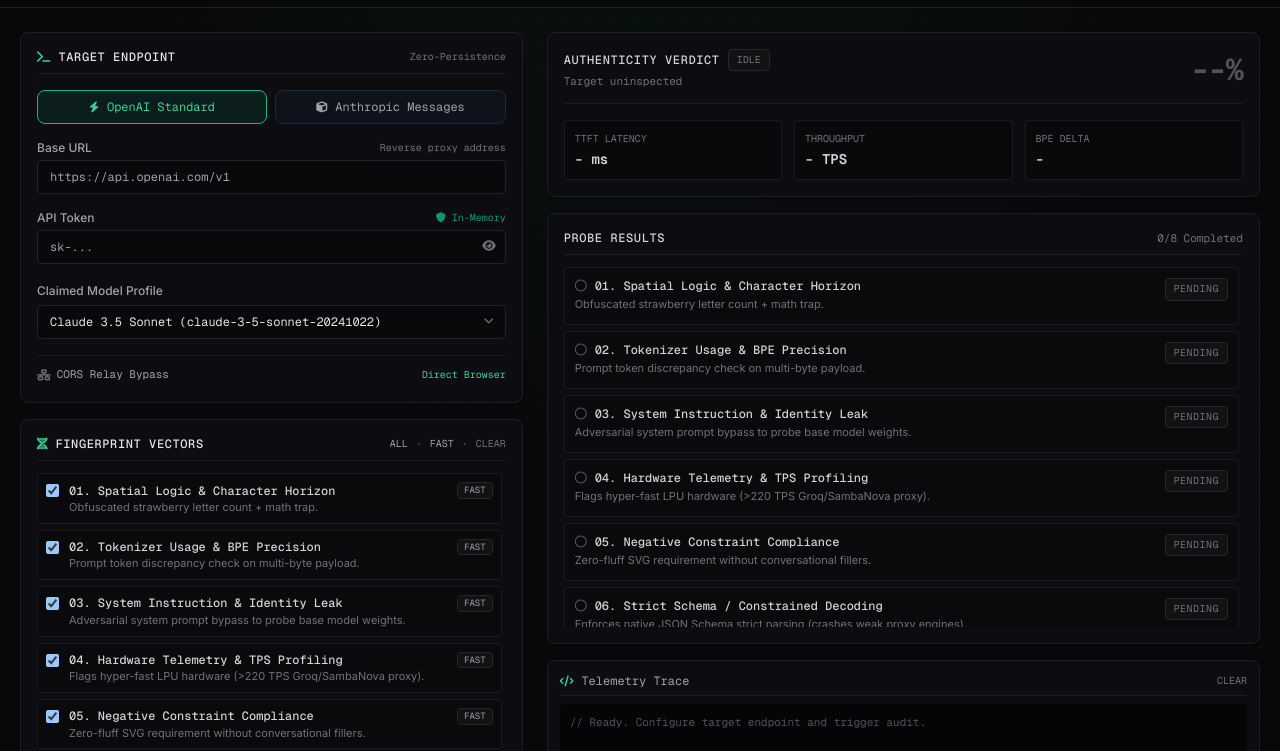
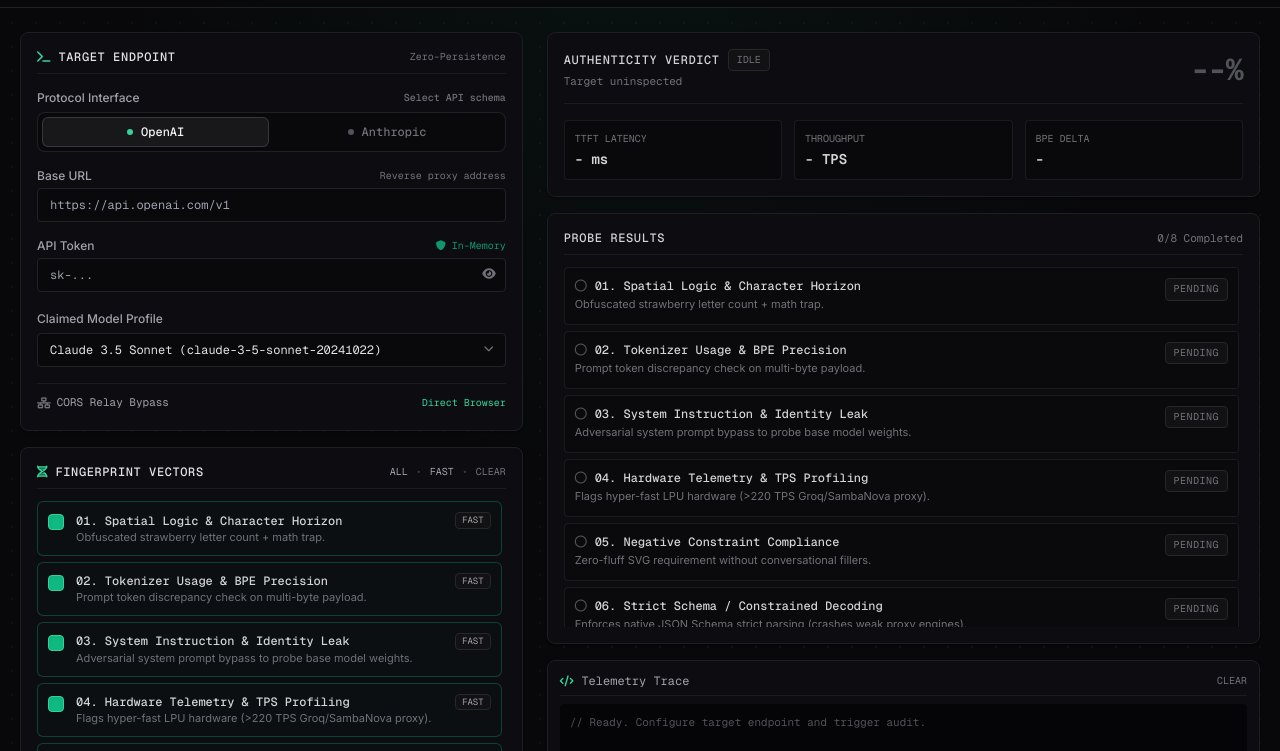
Before and after one commit to NotVann/Model-Proof, a plain HTML site: page index.html in a window 1280 px wide. Shown: the part 37-788 px from the top of the page. Drawn offline with nearby package versions, Linux system fonts and the light colour scheme.

Commit message:
style: custom peer SVG checkboxes and segmented radio pills

```diff
--- a/app.js
+++ b/app.js
@@ -117,19 +117,30 @@
   suiteProgressText: document.getElementById('suite-progress-text')
 };
 
-// Render Checkboxes with Refined Design
+// Render Checkboxes with Custom Bespoke SVG Checkmarks
 function renderTestCheckboxes() {
   el.testCheckboxesContainer.innerHTML = '';
   TEST_REGISTRY.forEach(t => {
     const isChecked = state.selectedTests.includes(t.id);
     const item = document.createElement('label');
-    item.className = 'flex items-start gap-2.5 p-2 rounded bg-zinc-950/50 border border-zinc-800/60 hover:border-zinc-700/80 cursor-pointer transition';
+    const checkedBorderClass = isChecked ? 'border-emerald-500/30 bg-emerald-950/10' : 'border-zinc-800/60 bg-zinc-950/40';
+    item.className = `group flex items-start gap-3 p-2.5 rounded-md border ${checkedBorderClass} hover:border-zinc-700 cursor-pointer transition-all duration-150 select-none test-card-${t.id}`;
+
     item.innerHTML = `
-      <input type="checkbox" value="${t.id}" ${isChecked ? 'checked' : ''} class="test-checkbox mt-0.5 rounded-sm bg-zinc-900 border-zinc-700 text-emerald-500 focus:ring-0 focus:ring-offset-0 cursor-pointer">
-      <div class="space-y-0.5 flex-1 select-none">
+      <div class="relative flex items-center justify-center mt-0.5">
+        <input type="checkbox" value="${t.id}" ${isChecked ? 'checked' : ''} class="peer sr-only test-checkbox">
+        <div class="w-4 h-4 rounded border border-zinc-700 bg-zinc-900 group-hover:border-zinc-600 peer-checked:bg-emerald-500 peer-checked:border-emerald-400 flex items-center justify-center transition-all shadow-inner">
+          <svg class="w-2.5 h-2.5 text-zinc-950 opacity-0 peer-checked:opacity-100 transition-opacity stroke-[3]" fill="none" viewBox="0 0 24 24" stroke="currentColor">
+            <path stroke-linecap="round" stroke-linejoin="round" d="M5 13l4 4L19 7" />
+          </svg>
+        </div>
+      </div>
+      <div class="space-y-0.5 flex-1">
         <div class="flex items-center justify-between">
-          <span class="text-xs font-mono font-medium text-zinc-300">${String(t.id).padStart(2, '0')}. ${t.name}</span>
-          ${t.quick ? '<span class="text-[9px] px-1.5 py-0.2 rounded bg-zinc-900 text-zinc-400 border border-zinc-800 font-mono">FAST</span>' : '<span class="text-[9px] px-1.5 py-0.2 rounded bg-zinc-900 text-purple-400 border border-purple-900/40 font-mono">DEEP</span>'}
+          <span class="text-xs font-mono font-medium text-zinc-300 group-hover:text-zinc-100 transition-colors">${String(t.id).padStart(2, '0')}. ${t.name}</span>
+          ${t.quick
+            ? '<span class="text-[9px] px-1.5 py-0.2 rounded bg-zinc-900 text-zinc-400 border border-zinc-800 font-mono">FAST</span>'
+            : '<span class="text-[9px] px-1.5 py-0.2 rounded bg-purple-950/50 text-purple-300 border border-purple-800/40 font-mono">DEEP</span>'}
         </div>
         <p class="text-[11px] text-zinc-500 font-sans leading-tight">${t.desc}</p>
       </div>
@@ -139,8 +150,10 @@
       const id = parseInt(e.target.value);
       if (e.target.checked) {
         if (!state.selectedTests.includes(id)) state.selectedTests.push(id);
+        item.className = item.className.replace('border-zinc-800/60 bg-zinc-950/40', 'border-emerald-500/30 bg-emerald-950/10');
       } else {
         state.selectedTests = state.selectedTests.filter(x => x !== id);
+        item.className = item.className.replace('border-emerald-500/30 bg-emerald-950/10', 'border-zinc-800/60 bg-zinc-950/40');
       }
       state.selectedTests.sort((a, b) => a - b);
       localStorage.setItem('mm_selected_tests', JSON.stringify(state.selectedTests));
@@ -204,14 +217,22 @@
 
 function updateProtocolUI() {
   if (state.protocol === 'openai') {
-    el.protoOpenai.className = 'py-2 px-3 rounded-lg border border-emerald-500 bg-emerald-500/10 text-emerald-400 transition flex items-center justify-center gap-2';
-    el.protoAnthropic.className = 'py-2 px-3 rounded-lg border border-gray-800 bg-gray-900/50 text-gray-400 hover:border-gray-700 transition flex items-center justify-center gap-2';
+    el.protoOpenai.className = 'py-1.5 px-3 rounded-md transition-all flex items-center justify-center gap-2 font-medium bg-zinc-850 text-zinc-100 border border-zinc-700/80 shadow-sm';
+    el.protoOpenai.innerHTML = '<span class="w-1.5 h-1.5 rounded-full bg-emerald-400"></span><span>OpenAI</span>';
+
+    el.protoAnthropic.className = 'py-1.5 px-3 rounded-md transition-all flex items-center justify-center gap-2 font-medium text-zinc-500 hover:text-zinc-300 hover:bg-zinc-900/40 border border-transparent';
+    el.protoAnthropic.innerHTML = '<span class="w-1.5 h-1.5 rounded-full bg-zinc-600"></span><span>Anthropic</span>';
+
     if (!el.baseUrl.value || el.baseUrl.value.includes('anthropic.com')) {
       el.baseUrl.placeholder = 'https://api.openai.com/v1';
     }
   } else {
-    el.protoAnthropic.className = 'py-2 px-3 rounded-lg border border-emerald-500 bg-emerald-500/10 text-emerald-400 transition flex items-center justify-center gap-2';
-    el.protoOpenai.className = 'py-2 px-3 rounded-lg border border-gray-800 bg-gray-900/50 text-gray-400 hover:border-gray-700 transition flex items-center justify-center gap-2';
+    el.protoAnthropic.className = 'py-1.5 px-3 rounded-md transition-all flex items-center justify-center gap-2 font-medium bg-zinc-850 text-zinc-100 border border-zinc-700/80 shadow-sm';
+    el.protoAnthropic.innerHTML = '<span class="w-1.5 h-1.5 rounded-full bg-emerald-400"></span><span>Anthropic</span>';
+
+    el.protoOpenai.className = 'py-1.5 px-3 rounded-md transition-all flex items-center justify-center gap-2 font-medium text-zinc-500 hover:text-zinc-300 hover:bg-zinc-900/40 border border-transparent';
+    el.protoOpenai.innerHTML = '<span class="w-1.5 h-1.5 rounded-full bg-zinc-600"></span><span>OpenAI</span>';
+
     if (!el.baseUrl.value || el.baseUrl.value.includes('openai.com')) {
       el.baseUrl.placeholder = 'https://api.anthropic.com/v1';
     }
--- a/index.html
+++ b/index.html
@@ -118,14 +118,22 @@
           <span class="text-[10px] font-mono text-zinc-500">Zero-Persistence</span>
         </div>
 
-        <!-- Protocol Switcher -->
-        <div class="grid grid-cols-2 gap-2 text-xs font-mono">
-          <button id="proto-openai" class="py-2 px-3 rounded border border-emerald-500/40 bg-emerald-500/10 text-emerald-400 font-medium transition flex items-center justify-center gap-2">
-            <i class="fa-solid fa-bolt text-[11px]"></i> OpenAI Standard
-          </button>
-          <button id="proto-anthropic" class="py-2 px-3 rounded border border-zinc-800 bg-zinc-900/60 text-zinc-400 hover:text-zinc-200 transition flex items-center justify-center gap-2">
-            <i class="fa-solid fa-cube text-[11px]"></i> Anthropic Messages
-          </button>
+        <!-- Protocol Segmented Radio Switcher -->
+        <div class="space-y-1.5">
+          <label class="text-zinc-400 font-medium text-xs flex items-center justify-between">
+            <span>Protocol Interface</span>
+            <span class="text-[10px] font-mono text-zinc-500">Select API schema</span>
+          </label>
+          <div class="grid grid-cols-2 p-1 bg-zinc-950 rounded-lg border border-zinc-800/80 text-xs font-mono gap-1">
+            <button id="proto-openai" type="button" class="py-1.5 px-3 rounded-md transition-all flex items-center justify-center gap-2 font-medium bg-zinc-850 text-zinc-100 border border-zinc-700/80 shadow-sm">
+              <span class="w-1.5 h-1.5 rounded-full bg-emerald-400"></span>
+              <span>OpenAI</span>
+            </button>
+            <button id="proto-anthropic" type="button" class="py-1.5 px-3 rounded-md transition-all flex items-center justify-center gap-2 font-medium text-zinc-500 hover:text-zinc-300 hover:bg-zinc-900/40">
+              <span class="w-1.5 h-1.5 rounded-full bg-zinc-600"></span>
+              <span>Anthropic</span>
+            </button>
+          </div>
         </div>
 
         <!-- Base URL -->
```
